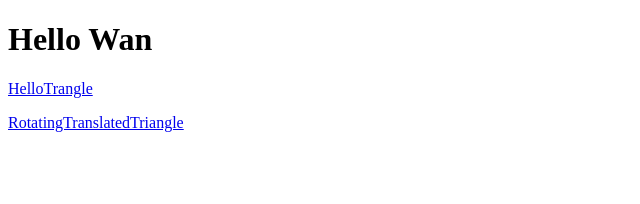
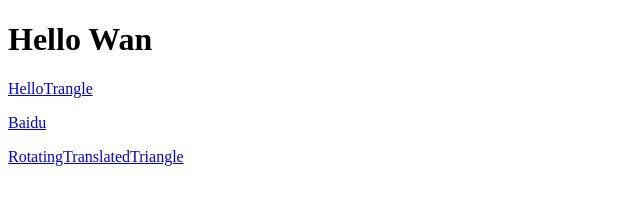
Before and after one commit to hawkcoder/hawkcoder.github.io, a plain HTML site: page index.html in a window 1280 px wide. Shown: the whole page, without its empty margins (0-640 px from the left). Drawn offline with Linux system fonts and the light colour scheme.

Commit message:
Update index.html

```diff
--- a/index.html
+++ b/index.html
@@ -7,6 +7,9 @@
 <a href="HelloTriangle/HelloTrangle.html">HelloTrangle</a>
 </p>
 
+<a href="www.baidu.com">Baidu</a>
+
+
 <p>
 <a href="RoatateTriangle/RotatingTranslatedTriangle.html">RotatingTranslatedTriangle</a>
 </p>
```
